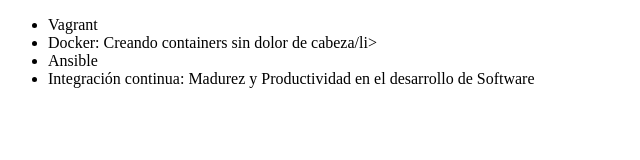
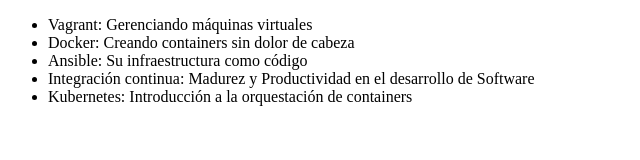
Before and after one commit to JohnC127/alura-git, a plain HTML site: page index.html in a window 1280 px wide. Shown: the whole page, without its empty margins (0-640 px from the left). Drawn offline with Linux system fonts and the light colour scheme.

Commit message:
Agregando las ultimas modificaciones para subir un tag

```diff
--- a/index.html
+++ b/index.html
@@ -2,14 +2,15 @@
 <html lang = "en">
 <head>
      <meta charset = "UTF-8">
-     <title>Lista de Cursos de DevOps de Alura </title>
+     <title>Lista de Cursos de DevOps de Alura</title>
 </head>
 <body>
      <ul>
-         <li> Vagrant </li>
-         <li> Docker: Creando containers sin dolor de cabeza/li>
-         <li> Ansible </li>
+         <li> Vagrant: Gerenciando máquinas virtuales</li>
+         <li> Docker: Creando containers sin dolor de cabeza</li>
+         <li> Ansible: Su infraestructura como código</li>
          <li> Integración continua: Madurez y Productividad en el desarrollo de Software </li>
+         <li>Kubernetes: Introducción a la orquestación de containers</li>
      </ul>
 </body>
 </html>
```
